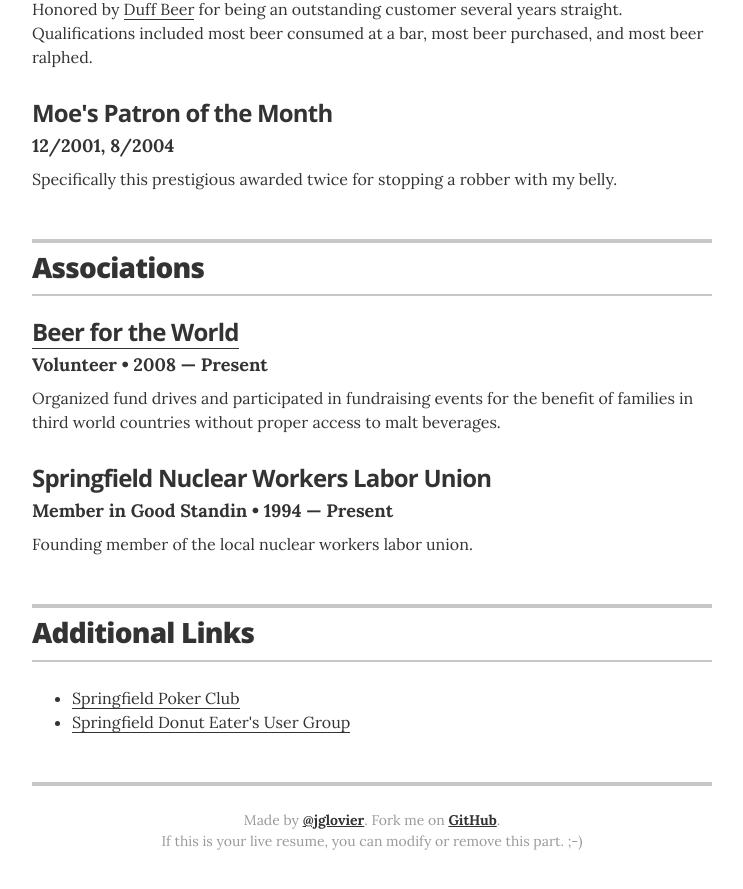
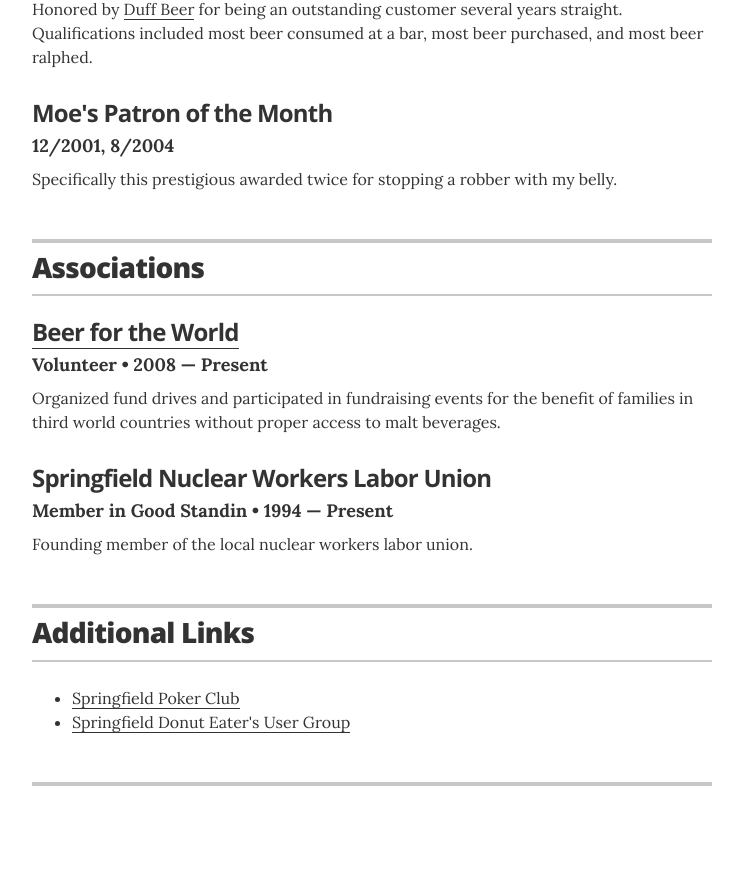
Before and after one commit to woozee-hub/woozee-hub.github.io, a Jekyll site: the page built from index.html, in a window 1280 px wide and 900 px high, scrolled down 2515 px. Shown: the top 889 px of the window, without its empty margins (268-1011 px from the left). Built offline with Jekyll 4.4.1, drawn with Linux system fonts in a browser that asks for light colours; nearby versions of some CDN libraries; after the commit the page ends 3373 px from its top, so only the background shows below that; part of the change alters nothing that is shown; some of the changed text lies outside the part shown.

```diff
--- a/_config.yml
+++ b/_config.yml
@@ -10,10 +10,10 @@ sass:
 
 # Resume settings
 resume_avatar:                  "true"
-resume_name:                    "Homer J. Simpson"
-resume_title:                   "Nuclear Safety Inspector"
+resume_name:                    "Woojin Shin"
+resume_title:                   "AI Researcher"
 resume_contact_email:
-  "homerjsimpson@youremailaddress.com"
+  "woozee321@gmail.com"
 
 # use "yes" to display the email contact button,
 # "no" to display an "I'm not looking for work" message,
@@ -34,13 +34,13 @@ resume_section_associations:    true
 # Resume social links
 # uncomment the options you wish to display, and add your own URL
 resume_social_links:
-  resume_github_url:            "https://github.com/jglovier/resume-template"
-  resume_twitter_url:           "http://twitter.com/jglovier"
-  resume_dribbble_url:          "https://dribbble.com/jag"
+  resume_github_url:            "https://github.com/woozee321"
+  # resume_twitter_url:           "http://twitter.com/jglovier"
+  # resume_dribbble_url:          "https://dribbble.com/jag"
   # resume_facebook_url:          "insert Facebook URL here"
-  resume_linkedin_url:          "https://www.linkedin.com/in/joelglovier"
+  resume_linkedin_url:          "https://www.linkedin.com/in/woozee-hub"
   # resume_instagram_url:         "insert your Instagram URL here"
-  resume_website_url:           "http://joelglovier.com"
+  resume_website_url:           "https://woozee-hub.github.io/"
 
 # Design settings
 resume_theme:                   default
--- a/_layouts/resume.html
+++ b/_layouts/resume.html
@@ -222,8 +222,8 @@
       {% endif %}
 
       <footer class="page-footer">
-        <p class="footer-line">Made by <a href="http://twitter.com/jglovier">@jglovier</a>. Fork me on <a href="https://github.com/jglovier/resume-template">GitHub</a>.</p>
-        <p class="footer-line">If this is your live resume, you can modify or remove this part. ;-)</p>
+        <!-- <p class="footer-line">Made by <a href="http://twitter.com/jglovier">@jglovier</a>. Fork me on <a href="https://github.com/jglovier/resume-template">GitHub</a>.</p>
+        <p class="footer-line">If this is your live resume, you can modify or remove this part. ;-)</p> -->
       </footer>
 
     </div>
```
